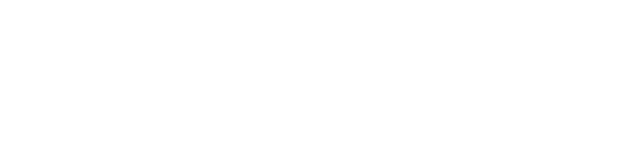
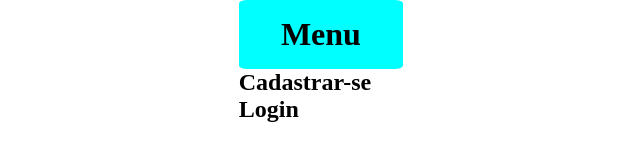
Before and after one commit to Vennom-Programer/TCC2.0, a plain HTML site: page preview/preview.html in a window 1280 px wide. Shown: the whole page, without its empty margins (335-975 px from the left). Drawn offline with Linux system fonts and the light colour scheme.

Commit message:
Adição do arquivo css e edição do arquivo html do preview

```diff
--- /dev/null
+++ b/preview/preview.css
@@ -0,0 +1,23 @@
+*{
+    border: none;
+    margin: 0;
+    justify-items: center;
+    align-content: center;
+}
+
+.container{
+    display: flex;
+    flex-direction: column;
+}
+
+.menu{
+    display: flex;
+    flex-direction: column;
+    align-items: center;
+    justify-content: center;
+    font-size: 2em;
+    padding: 12%;
+    background-color: aqua;
+    border-radius: 5%;
+    width: 100%;
+}
--- a/preview/preview.html
+++ b/preview/preview.html
@@ -3,9 +3,14 @@
 <head>
     <meta charset="UTF-8">
     <meta name="viewport" content="width=device-width, initial-scale=1.0">
-    <title></title>
+    <link rel="stylesheet" href="preview.css">
+    <title>Menu</title>
 </head>
 <body>
-
+    <section class="container">
+        <h1 class="menu">Menu</h1>
+        <h2 class="cadastro">Cadastrar-se</h2>
+        <h2 class="login">Login</h2>
+    </section>
 </body>
 </html>
```
